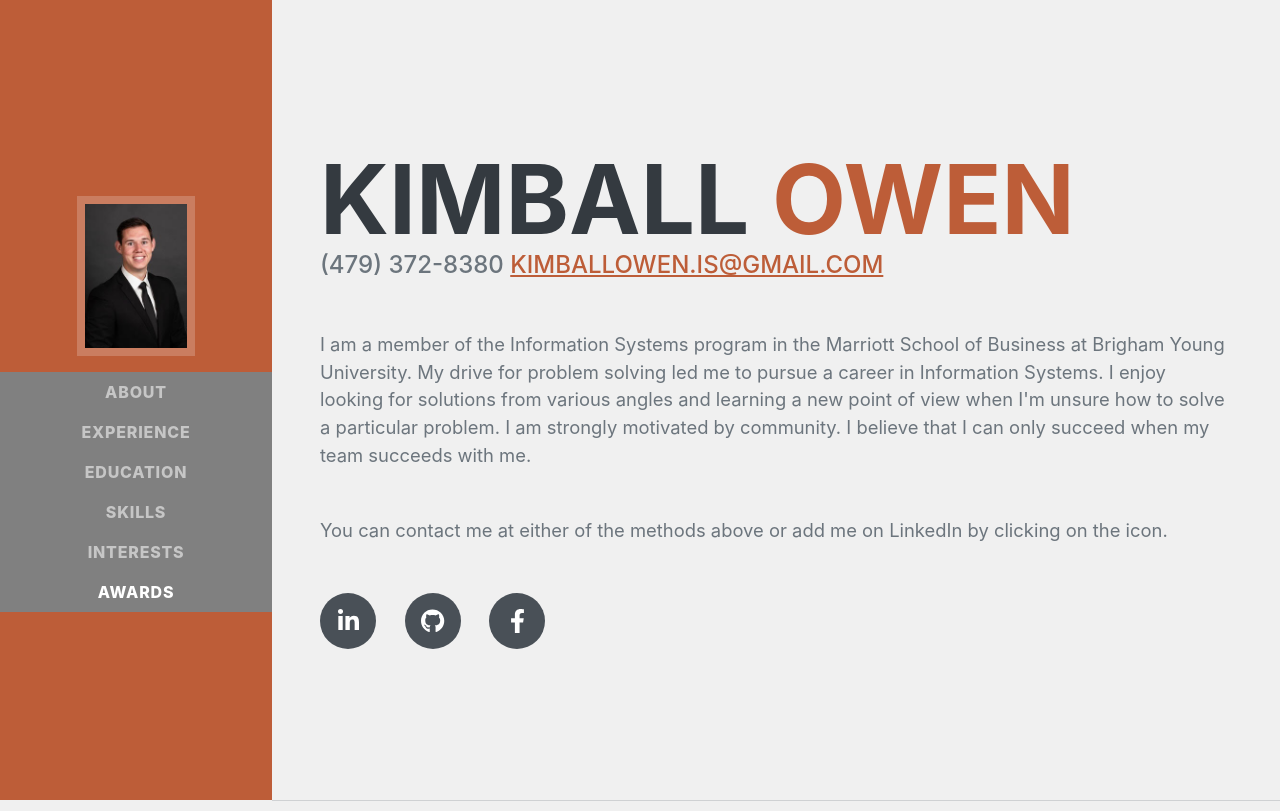
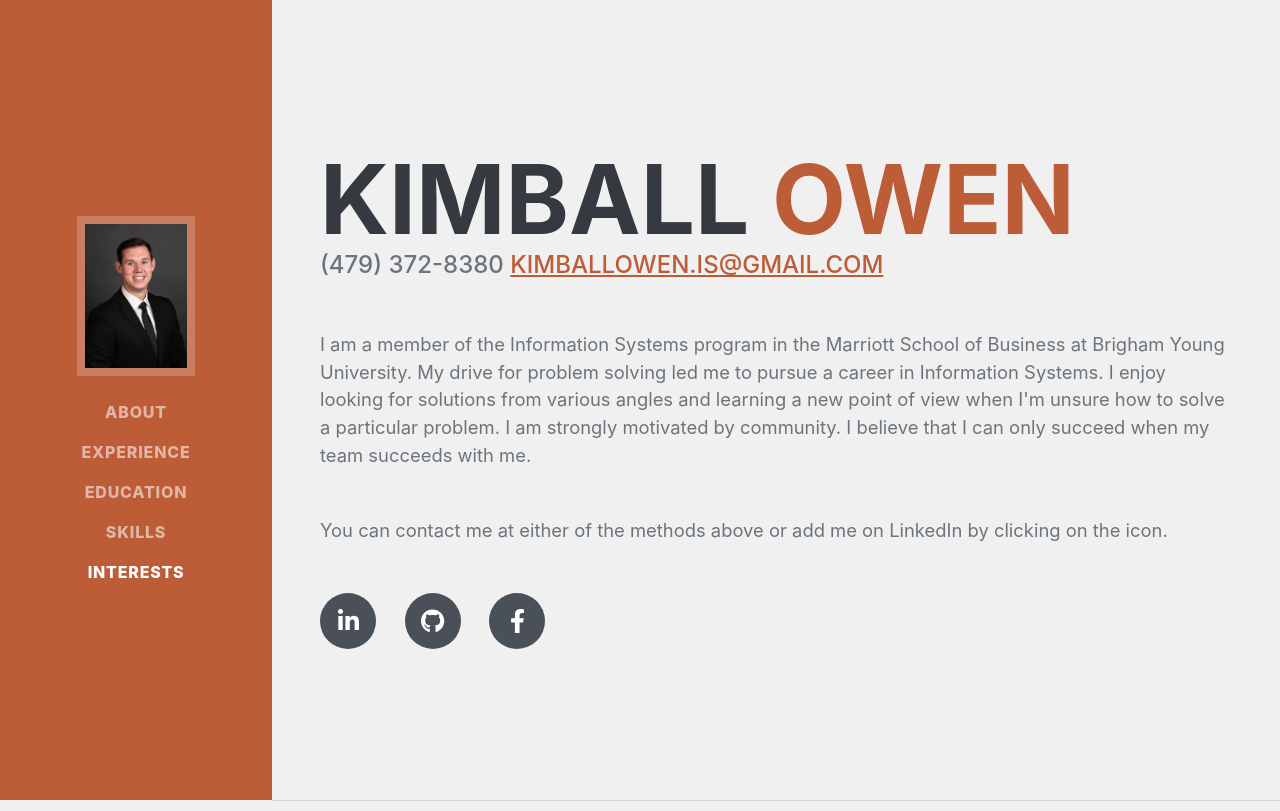
Before and after one commit to owenk7/MyWebsite, a Django app: page / in a window 1280 px wide. Shown: the top 811 px of the page. Run offline with Django 4.2, Linux system fonts and the light colour scheme; some libraries are stand-ins or nearby versions; some web fonts are replaced.

Commit message:
background

```diff
--- a/templates/base.html
+++ b/templates/base.html
@@ -20,20 +20,20 @@
     </head>
     <body id="page-top" style="background-color: #f0f0f0;">
         <!-- Navigation-->
-        <nav class="navbar navbar-expand-lg navbar-dark bg-primary fixed-top" id="sideNav">
+        <nav style="background-color: #f0f0f0;" class="navbar navbar-expand-lg navbar-dark bg-primary fixed-top" id="sideNav">
             <a class="navbar-brand js-scroll-trigger" href="#page-top">
                 <span class="d-block d-lg-none">Kimball Owen</span>
                 <span class="d-none d-lg-block"><img class="img-fluid img-profile square mx-auto mb-2 picture-size" src="{% static 'img/profilepic.jpg' %}" alt="..." /></span>
             </a>
             <button class="navbar-toggler" type="button" data-bs-toggle="collapse" data-bs-target="#navbarResponsive" aria-controls="navbarResponsive" aria-expanded="false" aria-label="Toggle navigation"><span class="navbar-toggler-icon"></span></button>
-            <div style='background-color: grey;' class="collapse navbar-collapse" id="navbarResponsive">
+            <div class="collapse navbar-collapse" id="navbarResponsive">
                 <ul class="navbar-nav">
                     <li class="nav-item"><a class="nav-link js-scroll-trigger" href="#about">About</a></li>
                     <li class="nav-item"><a class="nav-link js-scroll-trigger" href="#experience">Experience</a></li>
                     <li class="nav-item"><a class="nav-link js-scroll-trigger" href="#education">Education</a></li>
                     <li class="nav-item"><a class="nav-link js-scroll-trigger" href="#skills">Skills</a></li>
                     <li class="nav-item"><a class="nav-link js-scroll-trigger" href="#interests">Interests</a></li>
-                    <li class="nav-item"><a class="nav-link js-scroll-trigger" href="#awards">Awards</a></li>
+                    <!--<li class="nav-item"><a class="nav-link js-scroll-trigger" href="#awards">Awards</a></li>-->
                 </ul>
             </div>
         </nav>
```
